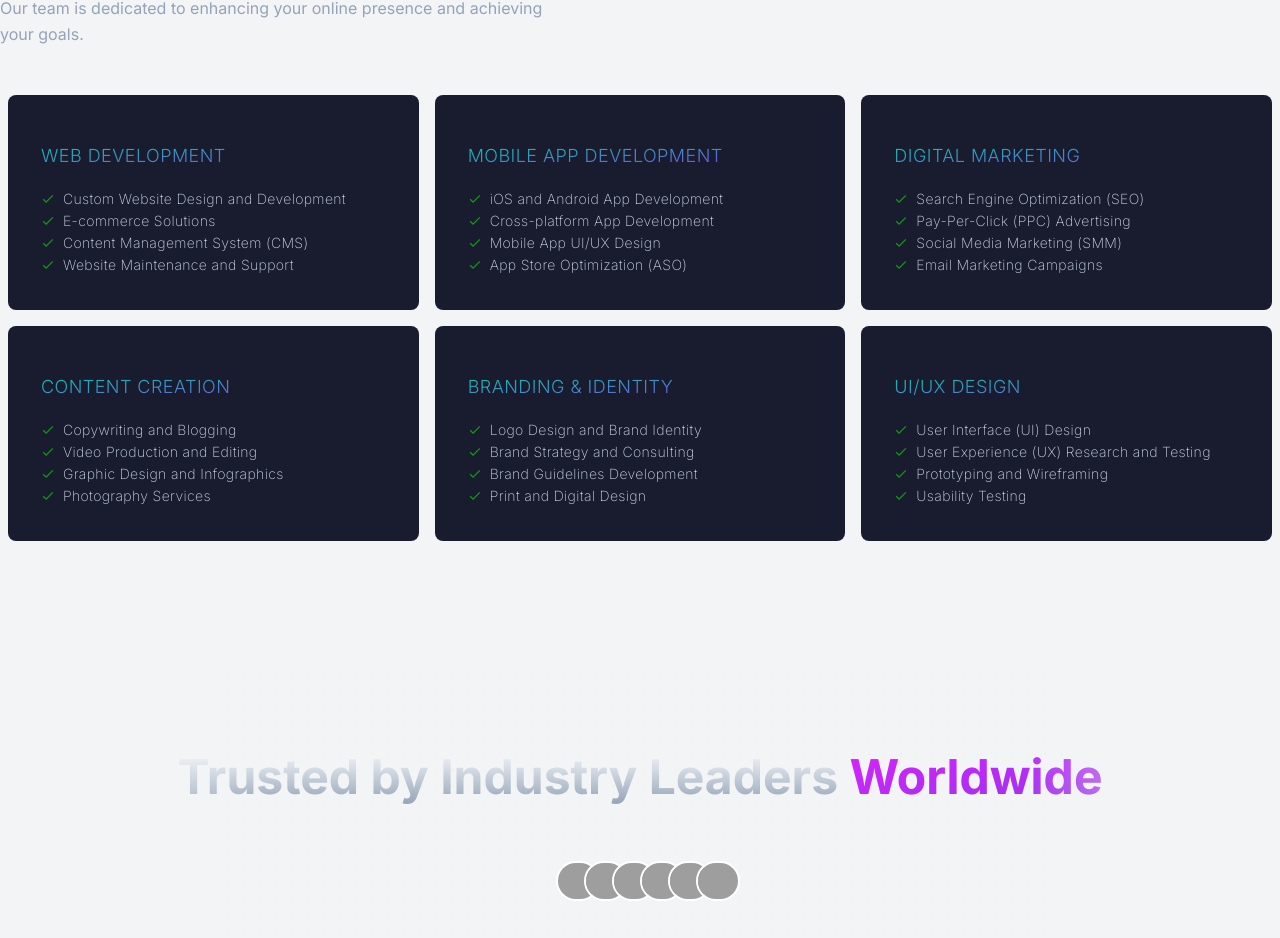
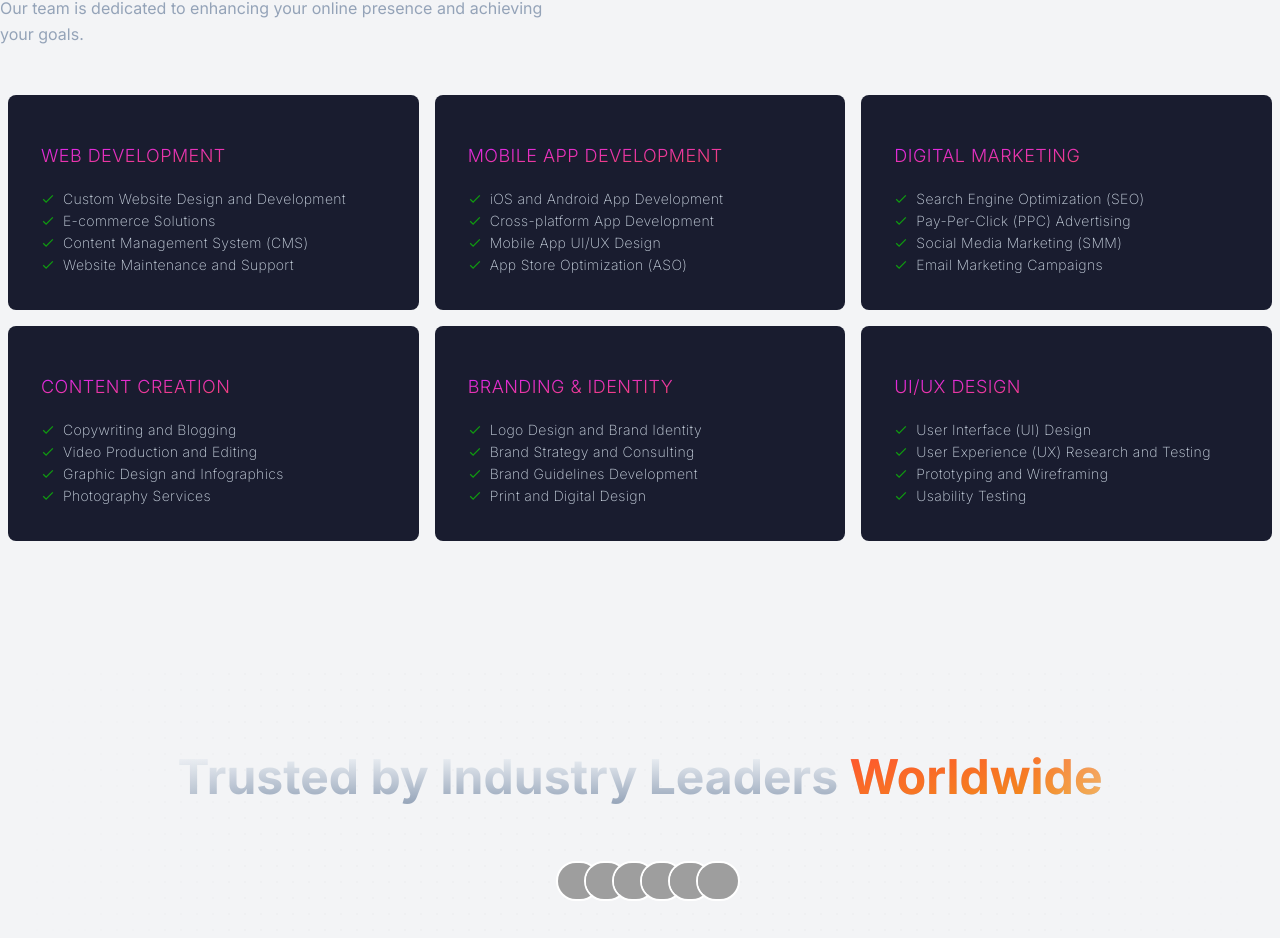
Before and after one commit to borisvicena/gosocial, a Next.js app: page / in a window 1280 px wide. Shown: the part 1352-2290 px from the top of the page. Built offline with nearby package versions, Linux system fonts and the light colour scheme; grey boxes are pictures that could not be loaded.

Commit message:
Trying different color palletes

```diff
--- a/components/Testimonials.tsx
+++ b/components/Testimonials.tsx
@@ -88,7 +88,7 @@ const Testimonials = () => {
         <div className="flex justify-center items-center w-full h-full">
           <h2 className="inline-block p-1 bg-clip-text text-transparent bg-gradient-to-b from-slate-50 to-slate-400 bg font-bold text-5xl mb-14">
             Trusted by Industry Leaders{" "}
-            <span className="bg-gradient-to-br from-[#DA22FF] to-[#9733EE] bg-clip-text">Worldwide</span>
+            <span className="bg-gradient-to-br from-[#FF512F] to-[#F09819] bg-clip-text">Worldwide</span>
           </h2>
         </div>
         <div className="flex flex-row items-center justify-center mb-10 w-full pb-10">
--- a/components/ui/CardHover.tsx
+++ b/components/ui/CardHover.tsx
@@ -48,7 +48,7 @@ export const HoverEffect = ({
             )}
           </AnimatePresence>
           <Card>
-            <CardTitle className="text-lg font-light leading-snug tracking-wide uppercase bg-gradient-to-br from-[#00CDAC] to-[#9733EE] bg-clip-text text-transparent">
+            <CardTitle className="text-lg font-light leading-snug tracking-wide uppercase bg-gradient-to-br from-[#DA22FF] to-[#FF512F] bg-clip-text text-transparent">
               {item.title}
             </CardTitle>
             <CardDescription>
```
